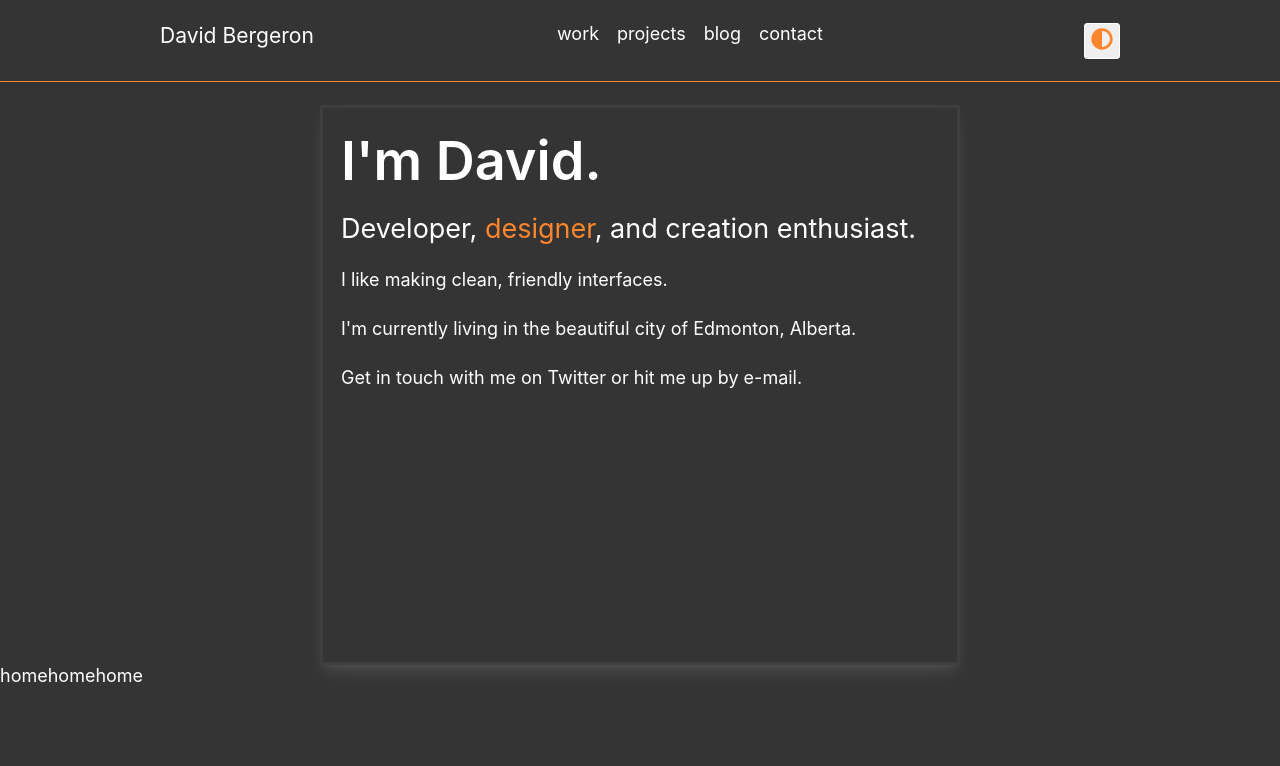
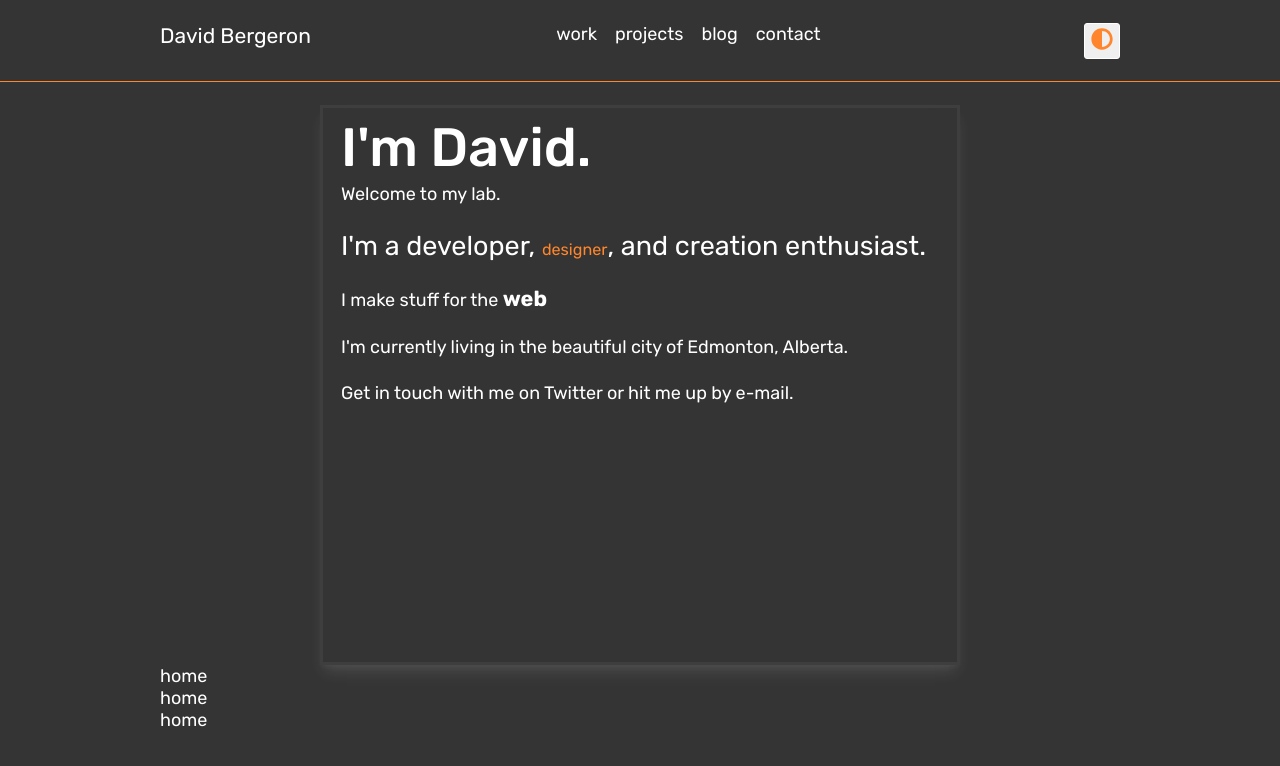
Before and after one commit to SceptreData/ex-portfolio, a Next.js app: page / in a window 1280 px wide. Shown: the top 766 px of the page. Built offline with nearby package versions, Linux system fonts and the light colour scheme.

Commit message:
UGH Styled jsx is a nightmare

```diff
--- a/components/Helmet.js
+++ b/components/Helmet.js
@@ -9,5 +9,9 @@ export const Helmet = () => (
       key='viewport'
     />
     <link rel='icon' href='/favicon.ico' key='favicon' />
+    <link
+      href='https://fonts.googleapis.com/css2?family=Rubik:wght@400;500;700&display=swap'
+      rel='stylesheet'
+    />
   </Head>
 )
--- a/components/Layout.js
+++ b/components/Layout.js
@@ -21,8 +21,8 @@ const Layout = ({ children, title = 'David Bergeron - Web Developer' }) => {
       <Header title={title} />
 
       <main>{children}</main>
-      <footer>
-        <nav>
+      <footer className='fit-content'>
+        <nav style={{ display: 'flex', flexDirection: 'column' }}>
           <a href='#'>home</a>
           <a href='#'>home</a>
           <a href='#'>home</a>
--- a/pages/index.js
+++ b/pages/index.js
@@ -10,12 +10,21 @@ const Home = (props) => {
     <Layout>
       {/* <GlitchCanvas /> */}
 
-      <h1>I'm David.</h1>
+      <div>
+        <h1>I'm David.</h1>
+        <p>Welcome to my lab.</p>
+      </div>
+
       <h2>
-        Developer, <span className='accent'>designer</span>, and creation
+        I'm a developer, <span className='accent'>designer</span>, and creation
         enthusiast.
       </h2>
-      <p>I like making clean, friendly interfaces.</p>
+
+      <p>
+        {' '}
+        I make stuff for the <span>web</span>
+      </p>
+
       <p>I'm currently living in the beautiful city of Edmonton, Alberta.</p>
 
       <p>
@@ -33,6 +42,18 @@ const Home = (props) => {
           justify-content: center;
           align-items: center;
         }
+        h1 {
+          display: flex;
+          align-items: baseline;
+        }
+        p span {
+          font-weight: 700;
+          font-size: 1.2rem;
+        }
+        span {
+          font-weight: 400;
+          font-size: 0.9rem;
+        }
       `}</style>
     </Layout>
   )
--- a/styles/globalStyles.js
+++ b/styles/globalStyles.js
@@ -3,8 +3,7 @@ import css from 'styled-jsx/css'
 export const globalStyles = css.global`
   html {
     box-sizing: border-box;
-    font-family: -apple-system, BlinkMacSystemFont, 'Helvetica Neue', 'Roboto',
-      Ubuntu, sans-serif;
+    font-family: 'Rubik';
     font-size: 112.5%;
   }
   *,
@@ -40,13 +39,14 @@ export const globalStyles = css.global`
     margin: 0 auto;
     min-height: 70vh;
     max-width: 640px;
-    line-height: 1.49;
+    line-height: 1.4;
   }
 
   h1 {
     font-size: 3rem;
-    font-weight: 600;
+    font-weight: 500;
     margin-bottom: 0.4rem;
+    line-height: 1;
   }
 
   h2 {
@@ -54,7 +54,7 @@ export const globalStyles = css.global`
   }
 
   p {
-    margin-bottom: 1.25rem;
+    margin-bottom: 1.15rem;
   }
 
   a,
```
